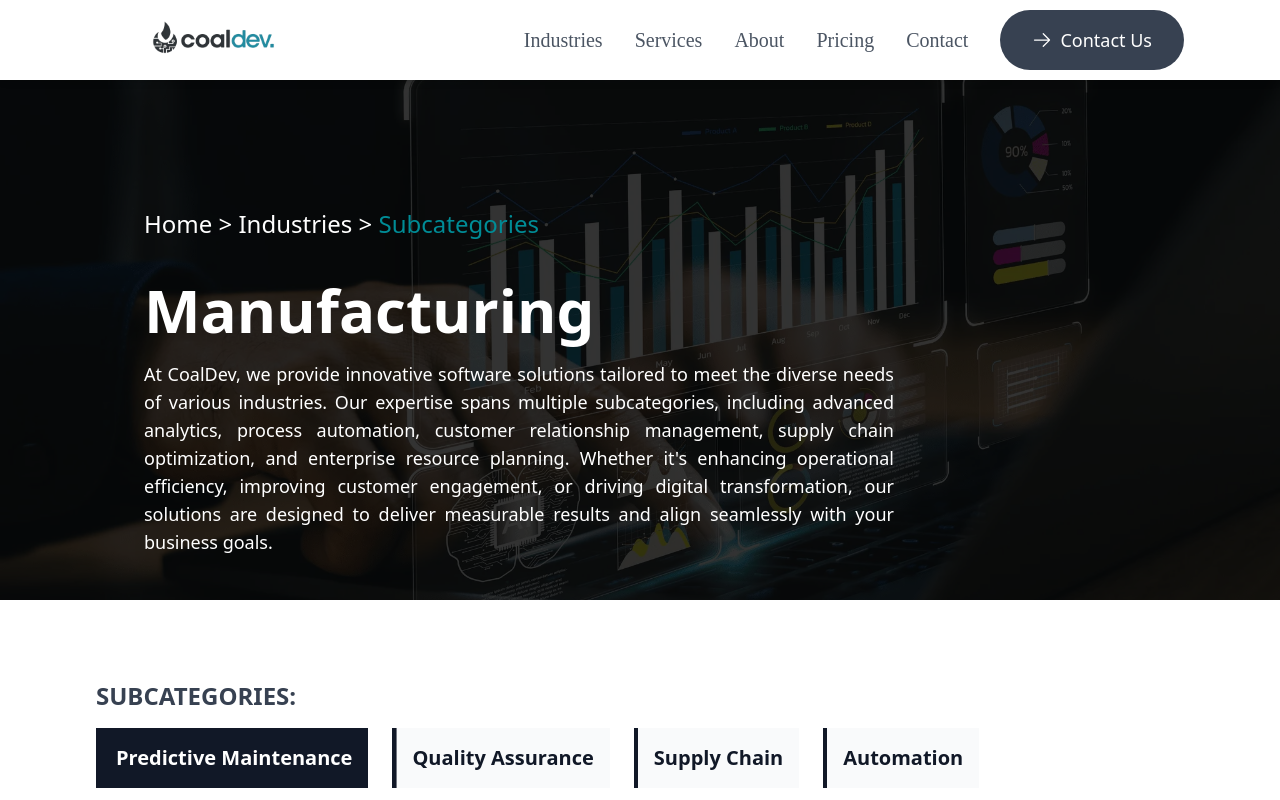
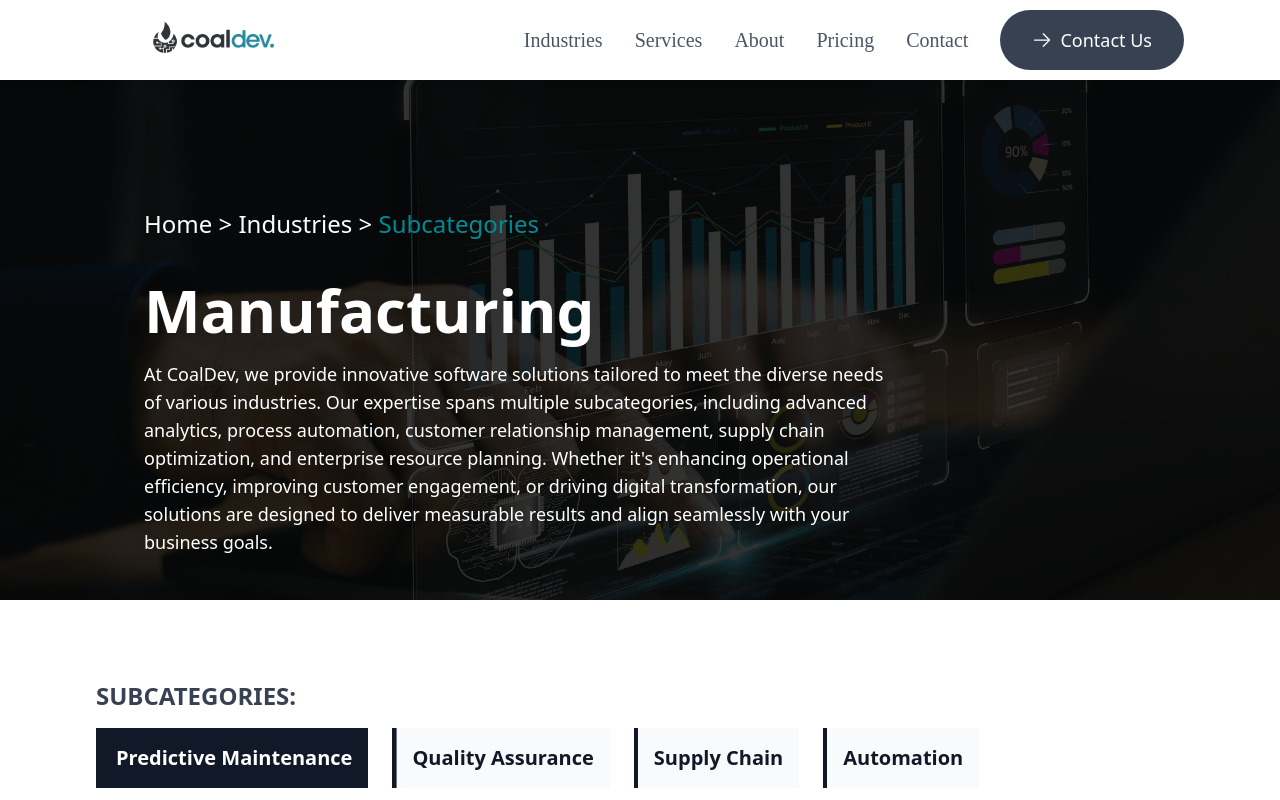
Before and after one commit to AliAzhar5/Coaldev-Websit, a Vue app: page /industry/manufacturing in a window 1280 px wide. Shown: the top 800 px of the page. Built offline with nearby package versions, Linux system fonts and the light colour scheme.

Commit message:
updated route for contact

```diff
--- a/src/main.js
+++ b/src/main.js
@@ -18,7 +18,7 @@ const routes = [
   { path: "/industries", component: Industries },
   { path: "/industry/:name", component: IndustryDetails },
   { path: "/about", component: About },
-  { path: "/contact", component: Contact },
+  { path: "/contact", name: "Contact", component: Contact },
 ];
 
 const router = createRouter({
--- a/src/views/IndustryDetails.vue
+++ b/src/views/IndustryDetails.vue
@@ -24,7 +24,7 @@
           {{ industryTitle }}
         </h1>
         <p
-          class="text-sm sm:text-base lg:text-lg mx-4 mt-5 sm:ml-24 max-w-[750px] leading-normal text-justify"
+          class="text-sm sm:text-base lg:text-lg mx-4 mt-5 sm:ml-24 max-w-[750px] leading-normal content-justify"
         >
           At CoalDev, we provide innovative software solutions tailored to meet
           the diverse needs of various industries. Our expertise spans multiple
@@ -129,7 +129,7 @@
                   <path d="M19 9l-7 7-7-7" />
                 </svg>
               </button>
-              <a
+              <router-link
                 :to="{ name: 'Contact' }"
                 class="text-sm font-semibold group-hover:text-white text-gray-700 flex items-center gap-2"
               >
@@ -144,7 +144,7 @@
                   <path d="M5 12h14M12 5l7 7-7 7" />
                 </svg>
                 Contact Us for This Solution
-              </a>
+              </router-link>
             </div>
             <div
               v-if="openSolutions[index]"
```
